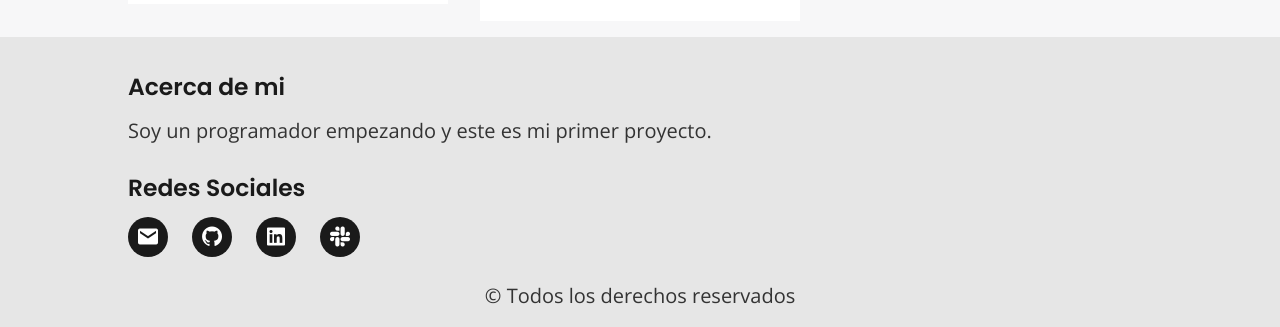
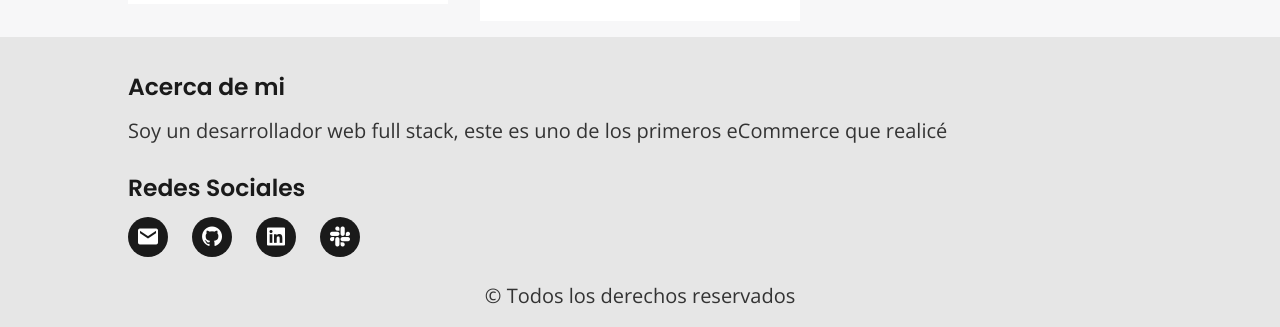
Before and after one commit to Adi020/Carrito.de.compras, a plain HTML site: page index.html in a window 1280 px wide. Shown: the part 2112-2439 px from the top of the page. Drawn offline with nearby package versions, Linux system fonts and the light colour scheme.

Commit message:
Update index.html

```diff
--- a/index.html
+++ b/index.html
@@ -121,7 +121,7 @@
            <div class="footer__top">
             <div class="footer__left">
                 <h3 class="footer__title" id="footer">Acerca de mi</h3>
-                <p class="footer__text">Soy un programador empezando y este es mi primer proyecto.</p>
+                <p class="footer__text">Soy un desarrollador web full stack, este es uno de los primeros eCommerce que realicé</p>
             </div>
             <div class="footer__right">
                 <h3 class="footer__title">Redes Sociales</h3>
```
